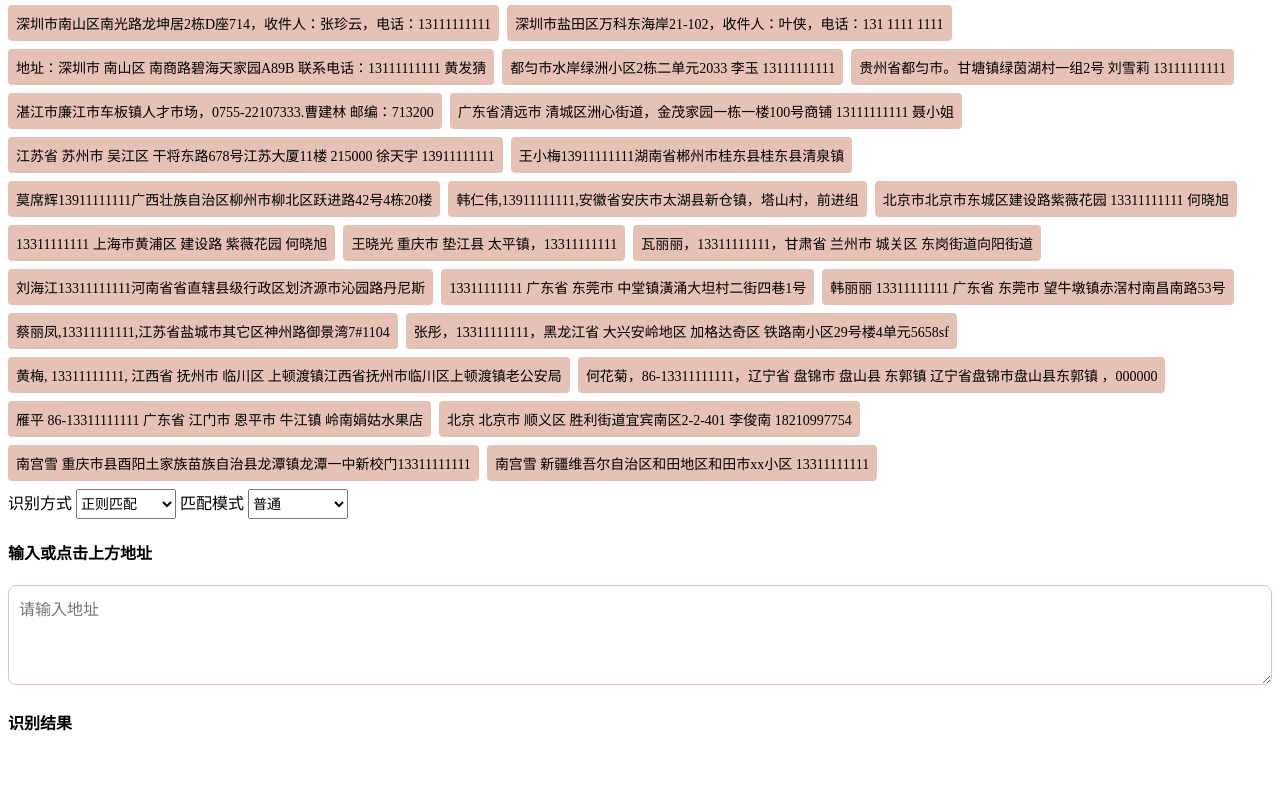
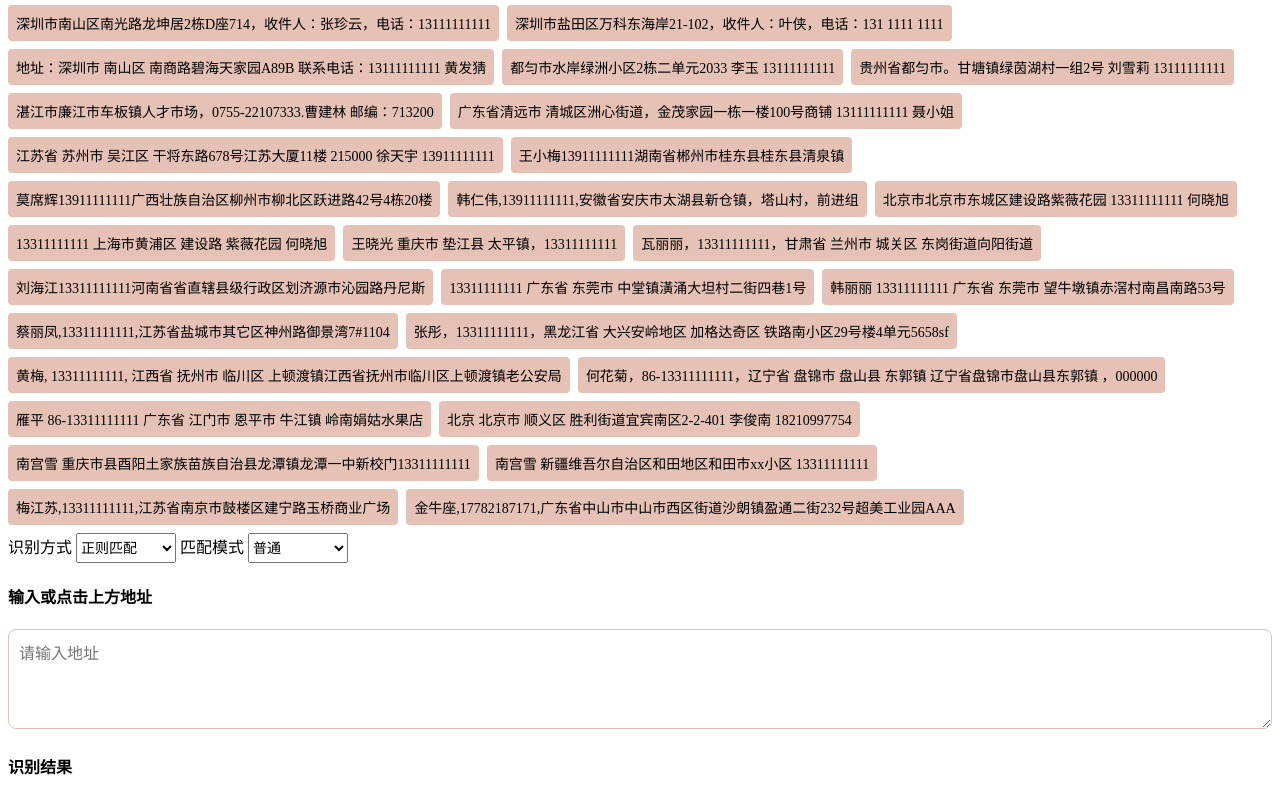
Before and after one commit to kk-418/china-address-parse, a website built with webpack: page index.html in a window 1280 px wide. Shown: the part 560-1360 px from the top of the page. Before the commit the page ends 1316 px from the top, so only its background shows below. Built offline with nearby package versions, Linux system fonts and the light colour scheme.

Commit message:
增加测试用例

```diff
--- a/index.html
+++ b/index.html
@@ -155,6 +155,12 @@
         <li>
             南宫雪 新疆维吾尔自治区和田地区和田市xx小区 13311111111
         </li>
+        <li>
+            梅江苏,13311111111,江苏省南京市鼓楼区建宁路玉桥商业广场
+        </li>
+        <li>
+            金牛座,17782187171,广东省中山市中山市西区街道沙朗镇盈通二街232号超美工业园AAA
+        </li>
     </ul>
 </div>
     <div class="content">
```
